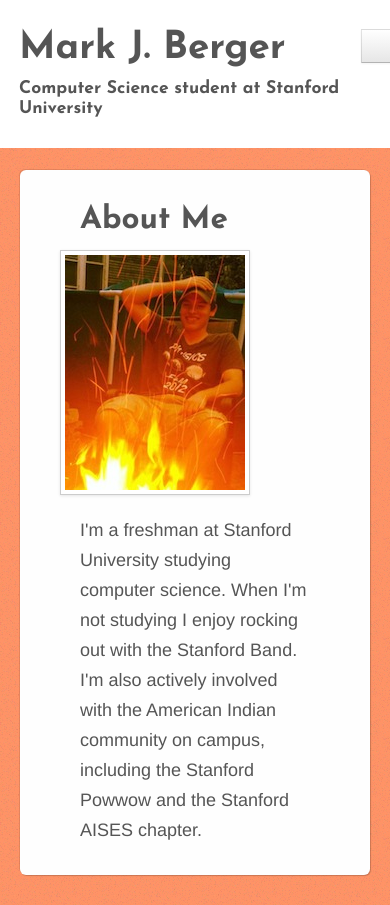
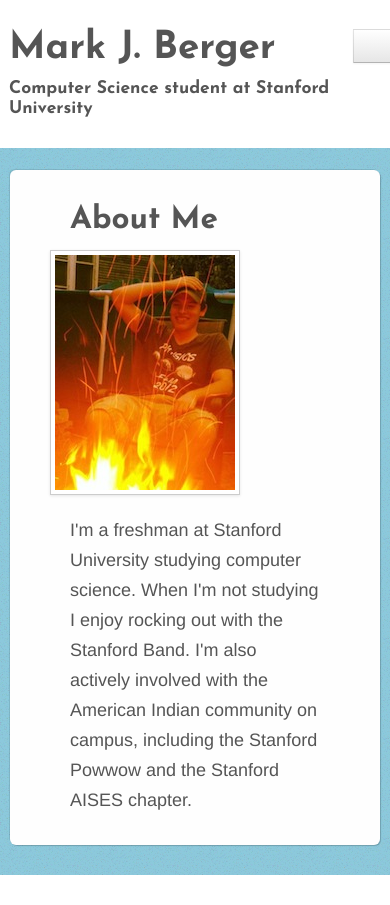
Before and after one commit to markberger/markjberger.com, a Flask app: page / in a window 390 px wide. After the commit the page ends 875 px from the top, so only its background shows below. Run offline with Flask 2, Linux system fonts and the light colour scheme; some libraries are stand-ins or nearby versions; grey boxes are pictures that could not be loaded.

Commit message:
Tweaks css to change margins and background color

```diff
--- a/static/css/markjberger.css
+++ b/static/css/markjberger.css
@@ -1,6 +1,7 @@
 body {
 	padding-top: 60px;
-	background-color: #ff9366;
+	padding-right: 3%;
+	background-color: #8CC9DC;
 	background-image: url('/static/img/noise.png');
 }
 
@@ -14,7 +15,7 @@ body {
 	border-top-right-radius: 5px;
 	border-bottom-right-radius: 5px;
 	margin-left: -20px;
-	margin-right: -10px;
+	margin-right: -3%;
 	margin-bottom: 20px;
 
 	box-shadow: none;
@@ -22,7 +23,7 @@ body {
 	-moz-box-shadow: none;
 }
 .content {
-	width: inherit;
+
 }
 .nav-tabs > li > a {
 	background-color: white;
@@ -52,5 +53,7 @@ body {
 
 	body {
 		padding-top: 0px;
+		padding-right: 10px;
+		padding-left: 10px;
 	}
 }
```
